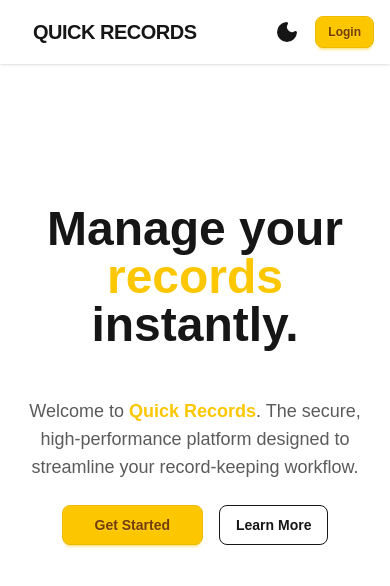
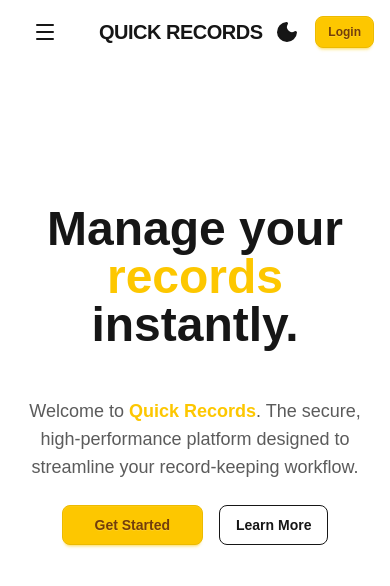
Before and after one commit to munyokii/qck-rcd, a Next.js app: page / in a window 390 px wide. Shown: the top 586 px of the page. Built offline with nearby package versions, Linux system fonts and the light colour scheme; a web font is replaced by a local one.

Commit message:
Navbar mobile navigation

```diff
--- a/app/components/Navbar.tsx
+++ b/app/components/Navbar.tsx
@@ -1,7 +1,7 @@
-// app/components/Navbar.tsx
 "use client";
 
 import dynamic from "next/dynamic";
+import { Menu } from "lucide-react";
 
 const ThemeToggle = dynamic(() => import("./ThemeToggle"), {
   ssr: false,
@@ -9,17 +9,34 @@ const ThemeToggle = dynamic(() => import("./ThemeToggle"), {
 });
 
 export default function Navbar() {
+  const navLinks = (
+    <>
+      <li><a>Home</a></li>
+      <li><a>About</a></li>
+      <li><a>Contact</a></li>
+    </>
+  );
+
   return (
-    <div className="navbar fixed top-0 w-full z-50 px-4 md:px-8 shadow-sm bg-base-100/80 backdrop-blur-md transition-all duration-300">
+    <div className="navbar fixed top-0 w-full z-50 px-4 md:px-8 backdrop-blur-md transition-all duration-300">
       <div className="navbar-start">
+        <div className="dropdown">
+          <div tabIndex={0} role="button" className="btn btn-ghost lg:hidden mr-2">
+            <Menu className="h-6 w-6" />
+          </div>
+          <ul
+            tabIndex={0}
+            className="menu menu-sm dropdown-content bg-base-100 rounded-box z-1 mt-3 w-52 p-2 shadow">
+            {navLinks}
+          </ul>
+        </div>
+
         <a className="btn btn-ghost text-xl font-bold tracking-tight">QUICK RECORDS</a>
       </div>
 
       <div className="navbar-center hidden lg:flex">
         <ul className="menu menu-horizontal px-1 gap-4 font-medium">
-          <li><a>Home</a></li>
-          <li><a>About</a></li>
-          <li><a>Contact</a></li>
+          {navLinks}
         </ul>
       </div>
 
```
